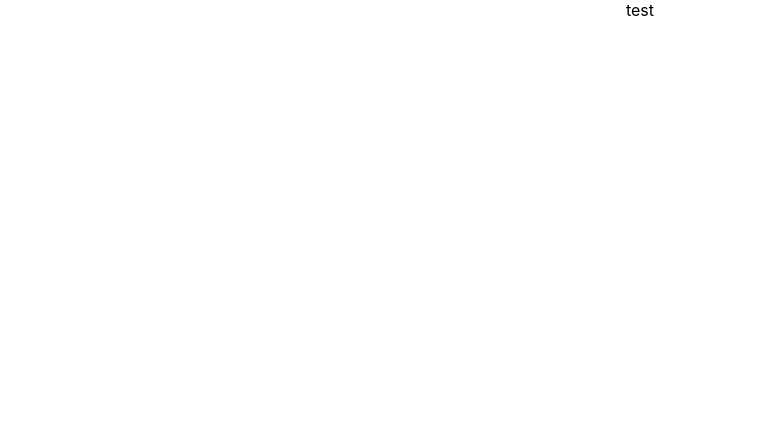
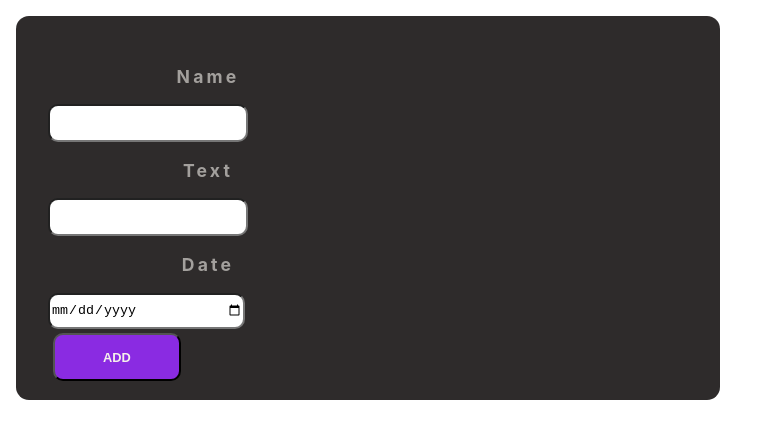
Before and after one commit to snnazarmatov/my-home-works-react, a React (Create React App) app: page / in a window 1280 px wide. Shown: the top 438 px of the page, without its empty margins (0-767 px from the left). Built offline with nearby package versions, Linux system fonts and the light colour scheme.

Commit message:
done HW-36

```diff
--- a/src/App.js
+++ b/src/App.js
@@ -1,9 +1,9 @@
 import './App.css';
-
+import Comment from './Components/Comment';
 function App() {
   return (
     <div className="App">
-      test
+      <Comment/>
     </div>
   );
 }
--- /dev/null
+++ b/src/Components/Comment.css
@@ -0,0 +1,4 @@
+.Time{
+    font-family: 'Courier New', Courier, monospace;
+    font-size: 0.70rem;
+}
--- /dev/null
+++ b/src/Components/Comment.js
@@ -0,0 +1,52 @@
+// Form компоненти тузунуздор жана Comment компоненти тузунуздор
+// Form Компонента Comment ичинде чакырылат жана Form'го жазылган маанилер Comment компонентин ичинде пайда болуп калыш керек
+// Form'го бир маани жазылат:
+
+// комментарий
+
+// Жана сиздер коменти жазганынызда кайсыл убакыта коментарий калтырылгандыгын дагым чыгарышыныздар керек
+
+// Создайте form компоненту и comment компоненту
+// внутри Form компонента вызывается Comment компонента и в form компоненту будут вводиться данные и эти данные должны попасть в Form компоненту и соответственно отображаются внутри Form компоненты
+//  в form будут вводиться данные:
+// сам комментарий
+
+// и вы должны определить в какое время был добавить комментарий и вместе с комментом это отобразить
+
+import Form from './Form';
+import React, { useState } from 'react';
+import "./Comment.css";
+
+
+function Comment(props){
+
+    let DATA = []
+    const [data, setData] = useState(DATA)
+    function addToData(newData){
+      setData([
+        ...data,
+        newData
+      ])
+    }
+    return(
+    <div>
+        <Form add={addToData}/>
+        <div>
+        {
+            data.map(item => {
+                return <div>
+                    <div>
+                        <span className='Author'>{item.name}</span>
+
+                        <br/>
+                        <p className="comment-time">{item.comment}</p>
+                        <span className='Time'>{item.date}</span>
+                    </div>
+                    </div>
+            })
+        }
+        </div>
+    </div>
+    )
+}
+export default Comment;
--- /dev/null
+++ b/src/Components/Form.css
@@ -0,0 +1,45 @@
+.form-container{
+    display: grid;
+    grid-template-rows: repeat(2,1fr);
+    grid-template-columns: repeat(2, 1fr);
+
+    width: 40rem;
+    height: 20rem;
+    margin: 1rem;
+    background-color: rgb(46, 43, 43);
+    border-radius: 13px;
+    padding: 2rem;
+    color: rgb(163, 160, 157);
+    font-size: 1.1rem;
+    text-transform: capitalize;
+    font-weight: bolder;
+    letter-spacing: 0.2rem;
+  }
+  .input-container{
+    display: flex;
+    flex-direction: column;
+  }
+  input{
+    height: 2rem;
+    width: 12rem;
+    border-radius: 10px;
+  }
+  .button-container{
+    display: flex;
+    align-items: flex-end;
+    justify-content: flex-start;
+
+
+  }
+  .button{
+    height: 3rem;
+    width: 8rem;
+    border-radius: 10px;
+    font-weight: bolder;
+    font-size: 0.8rem;
+    text-transform: uppercase;
+    color: rgb(245, 240, 234);
+    background-color: blueviolet;
+    border-radius: 10px;
+    margin: 0.3rem;
+  }
--- /dev/null
+++ b/src/Components/Form.js
@@ -0,0 +1,52 @@
+import React, { useState } from 'react';
+import "./Form.css";
+
+function Form(props){
+    const [name, setName] = useState('')
+    const [text, setText] = useState('')
+    const [date, setDate] = useState('')
+    function NameChangeHandler(e){
+        setName(e.target.value)
+    }
+    function TextChangeHandler(e){
+        setText(e.target.value)
+    }
+    function DateChangeHandler(e){
+        setDate(e.target.value)
+    }
+    function Submitchik(e){
+        e.preventDefault();
+        let data = {
+            name: name,
+            comment: text,
+            date: date
+        }
+        props.add(data)
+        setDate('')
+        setName('')
+        setText('')
+    }
+    return(
+
+        <form className="form-container" onSubmit={() => {Submitchik()}}>
+
+            <div className="input-container">
+                <p>Name</p>
+                <input type='text' onChange={(e) => NameChangeHandler(e)} value={name}/>
+        <div className="input-container">
+                <p>text</p>
+                <input type='text' onChange={(e) => TextChangeHandler(e)} value={text}/>
+            </div>
+        <div className="input-container">
+
+                <p>Date</p>
+                <input type='date' onChange={(e) => DateChangeHandler(e)} value={date}/>
+            </div>
+            <div className="button-container">
+            <button className="button" type='submit' onClick={(e) => {Submitchik(e)}}>add</button>
+        </div>
+        </div>
+        </form>
+    )
+}
+export default Form
```
